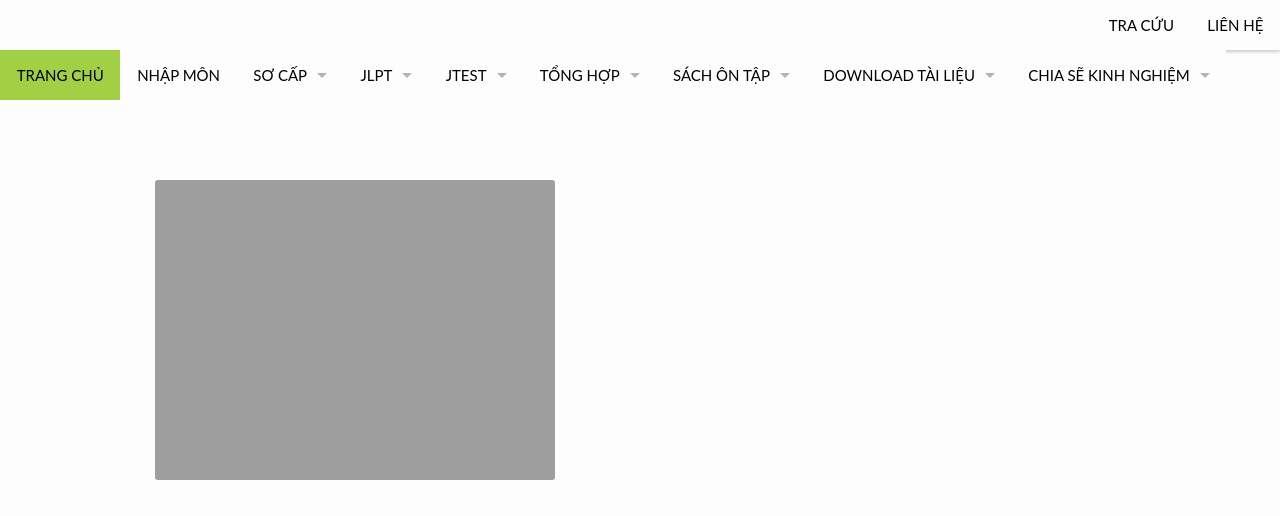
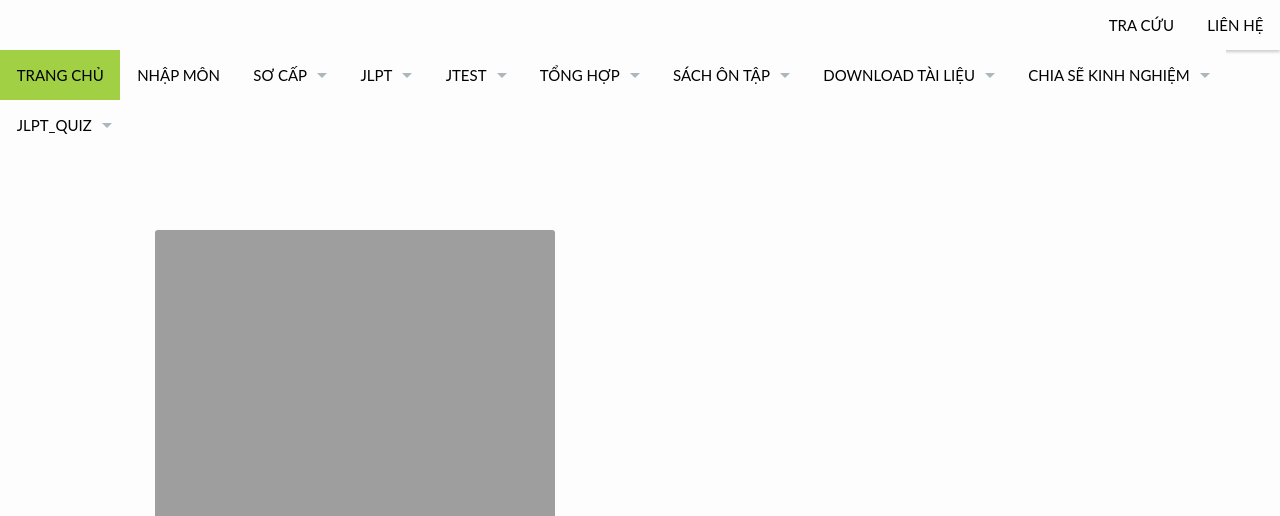
Before and after one commit to cauhoijlpt/cauhoijlpt, a Jekyll site: the page built from pages/pages-root-folder/index.md, in a window 1280 px wide and 900 px high, cut to the strip 0-516 px from the top of the window. Built offline with Jekyll 4.4.1, drawn with Linux system fonts in a browser that asks for light colours.

Commit message:
Update navigation.yml

```diff
--- a/_data/navigation.yml
+++ b/_data/navigation.yml
@@ -87,6 +87,12 @@
   - title: "Blog Archive"
     url: "/blog/archive/"
 
+- title: "JLPT_Quiz"
+  side: left
+  dropdown:
+  - title: "Trắc nghiệm1"
+    url: "/pages/MyPage.html"
+
 - title: "Tra cứu"
   url: "/search/"
   side: right
```
